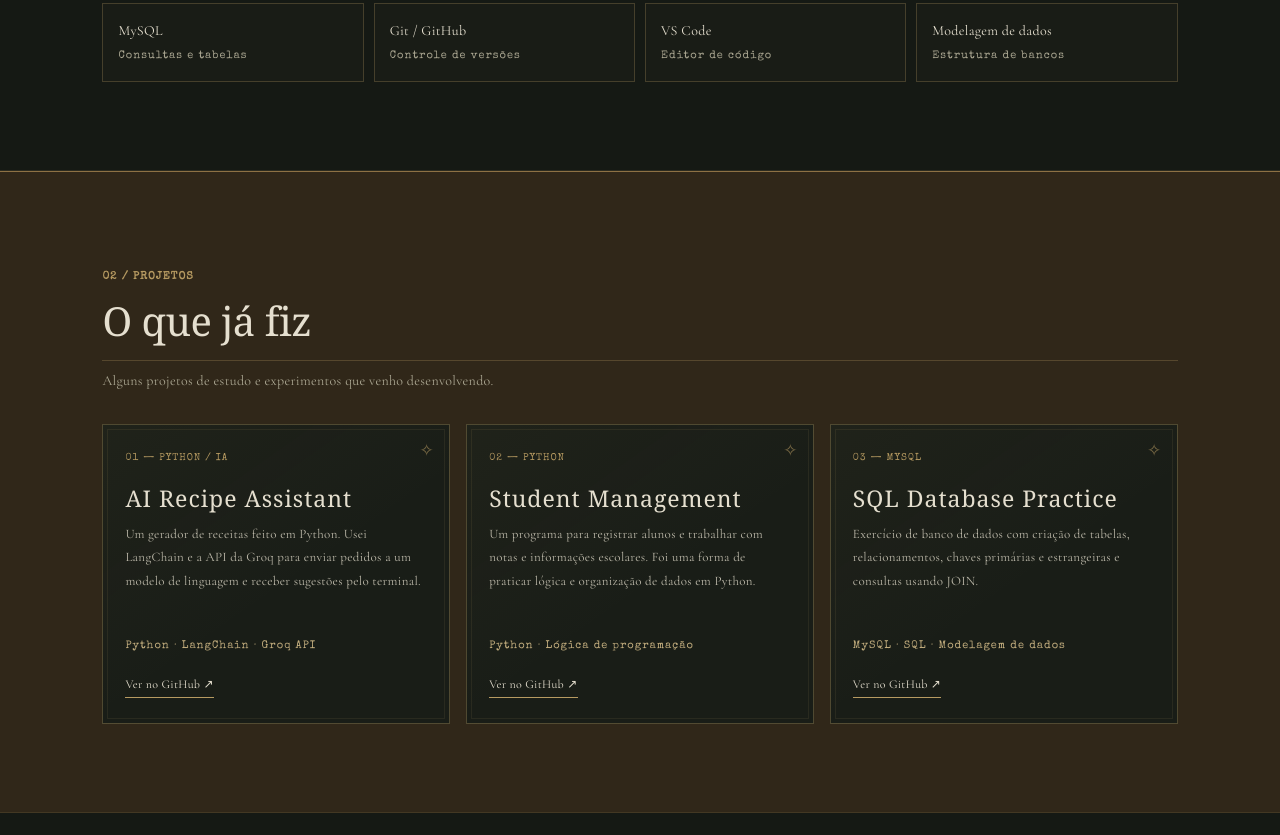
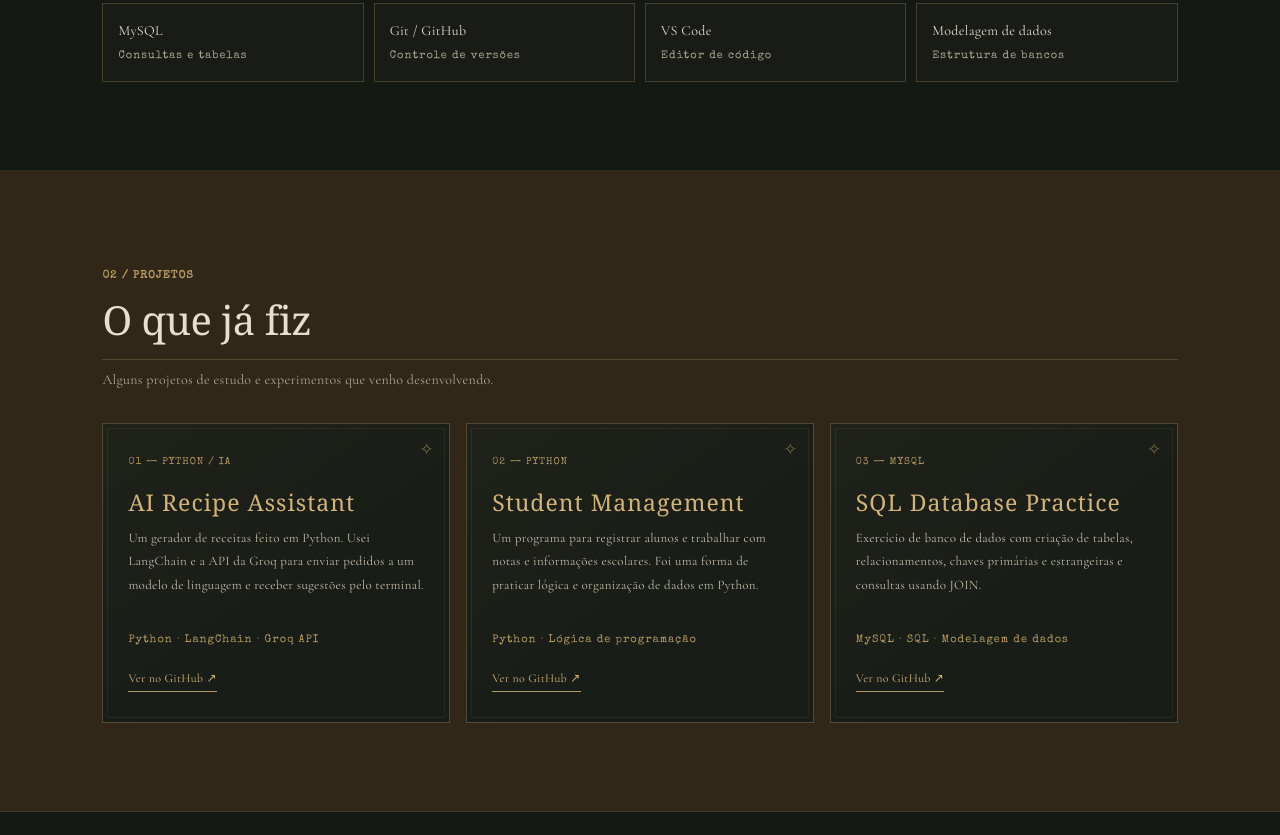
Before and after one commit to Biel9080/Portifolio, a plain HTML site: page index.html in a window 1280 px wide. Shown: the part 1325-2160 px from the top of the page. Drawn offline with nearby package versions, Linux system fonts and the light colour scheme; a web font is replaced by a local one.

Commit message:
Update projects section visual design

```diff
--- a/style.css
+++ b/style.css
@@ -245,27 +245,37 @@ section:not(.hero) {
 /* Projetos — estética bronze envelhecido */
 .projects {
     background: #302719;
-    border-top: 1px solid #8D7144;
+    padding: 100px 8%;
+    color: #E5DFCF;
 }
-
 .project-container {
     display: grid;
     grid-template-columns: repeat(3, minmax(0, 1fr));
     gap: 16px;
 }
 
- .project-card {
+/* CARTÕES DOS PROJETOS */
+
+.project-card {
     display: flex;
     flex-direction: column;
     min-height: 300px;
-    padding: 25px 22px;
+    padding: 30px 25px;
 
-    background: #191710;
-    border: 1px solid #8D7144;
-    outline: 1px solid rgba(182, 154, 97, 0.12);
+    background: #17150F;
+    color: #E5DFCF;
+
+    border: 1px solid #A88950;
+    outline: 1px solid rgba(182, 154, 97, 0.2);
     outline-offset: -6px;
 
     transition: all 0.3s ease;
+}
+
+.project-card:hover {
+    border-color: #D2B477;
+    transform: translateY(-4px);
+    box-shadow: 0 8px 25px rgba(0, 0, 0, 0.35);
 }
 
 .project-card:hover {
@@ -639,3 +649,32 @@ footer {
     font-size: 8px;
     letter-spacing: 2px;
 }
+/* DETALHES DOURADOS E TIPOGRAFIA */
+
+.project-card h2,
+.project-card h3 {
+    color: #D2B477;
+}
+
+.project-card p {
+    color: #C5BDA9;
+}
+
+.project-card a {
+    color: #D2B477;
+    text-decoration: none;
+}
+
+.project-card a:visited {
+    color: #D2B477;
+}
+
+.project-card a:hover {
+    color: #F0D9A5;
+    text-decoration: underline;
+}
+
+.project-tags,
+.project-number {
+    color: #B69A61;
+}
```
